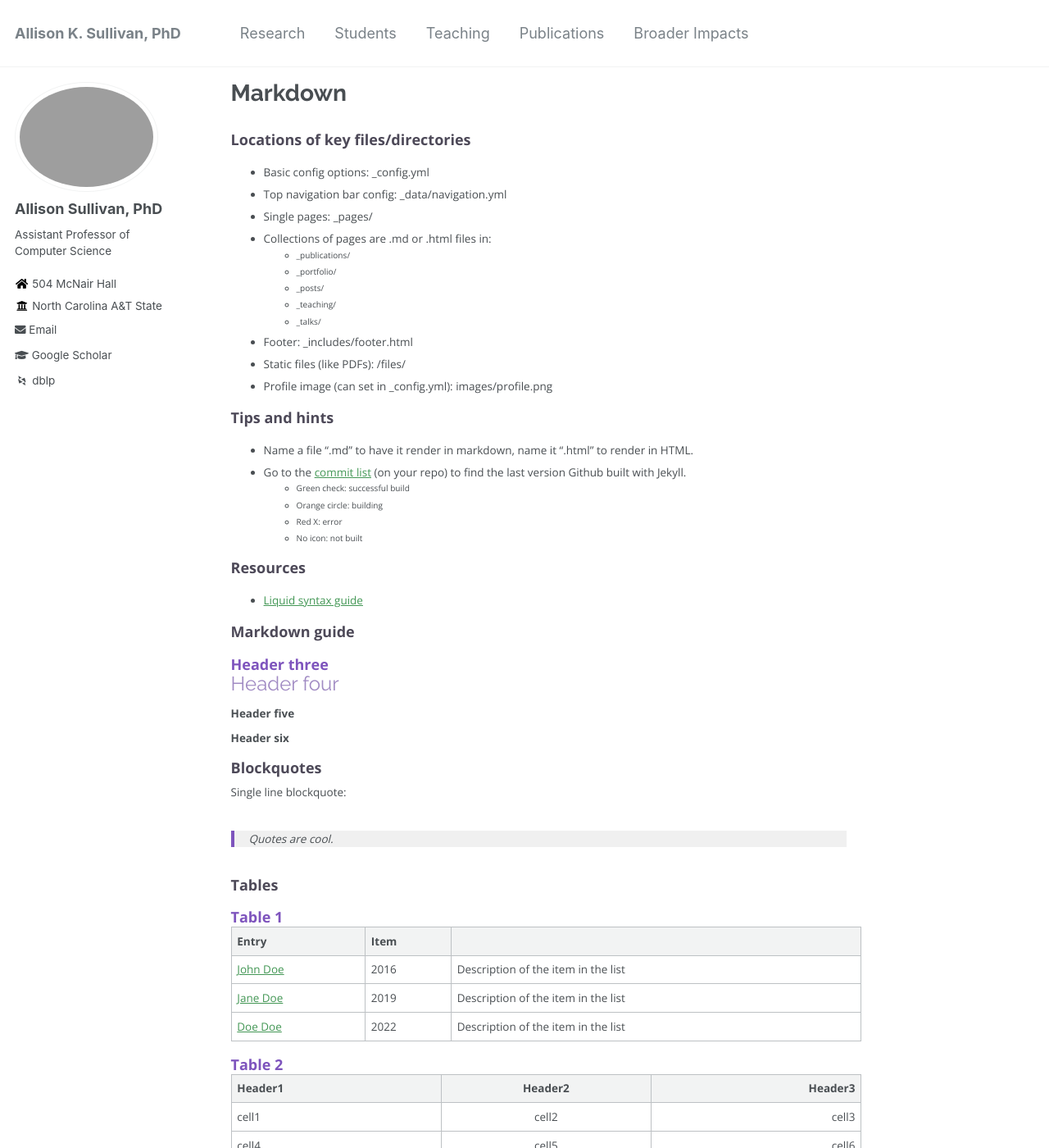
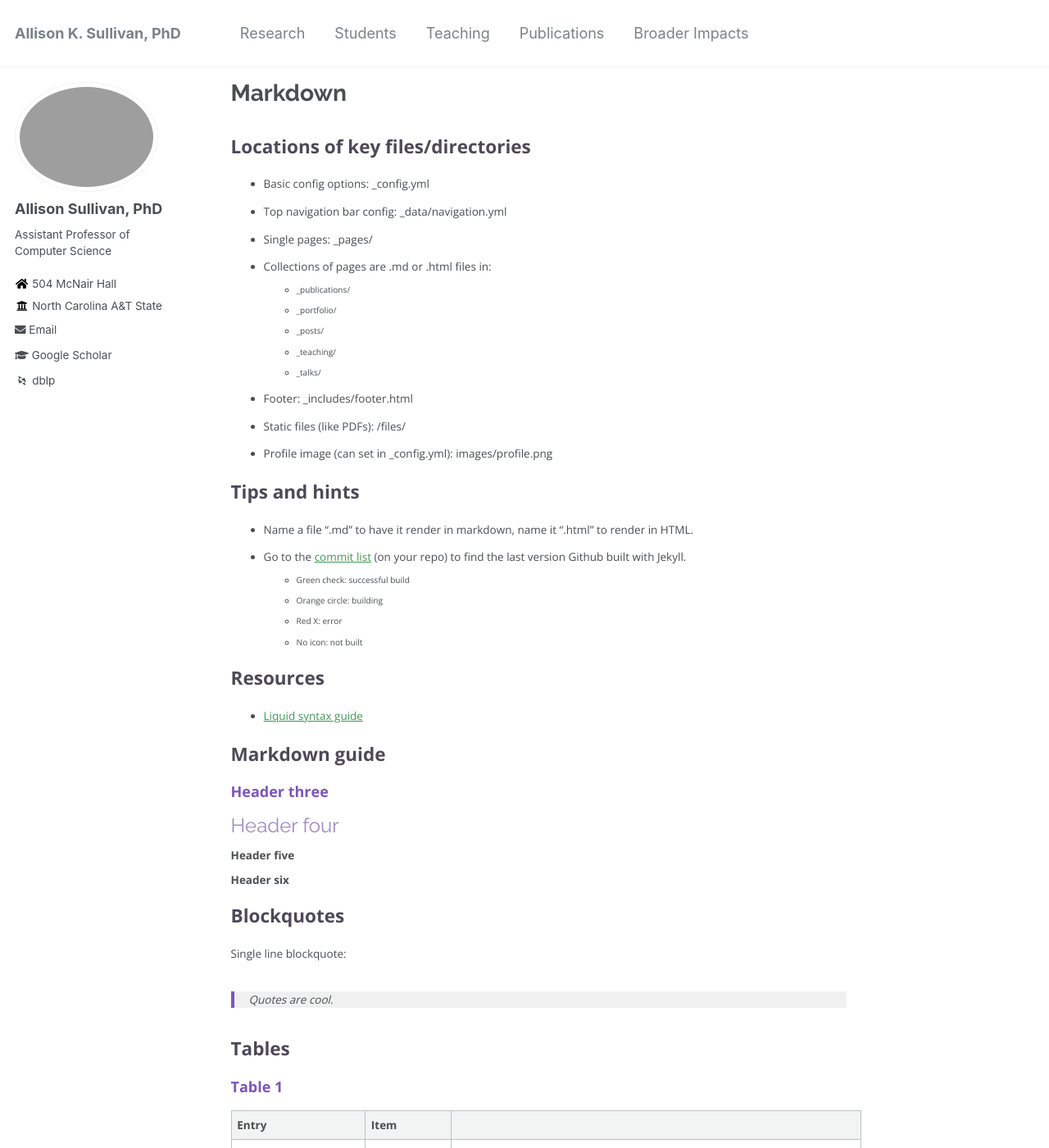
Before and after one commit to Allisonius/allisonius.github.io, a Jekyll site: the page built from _pages/markdown.md, in a window 1280 px wide and 1400 px high. Shown: the whole window at 82% size. Built offline with Jekyll 4.4.1, drawn with Linux system fonts in a browser that asks for light colours; some web fonts are replaced.

Commit message:
Update _page.scss

```diff
--- a/_sass/_page.scss
+++ b/_sass/_page.scss
@@ -53,7 +53,7 @@
 .page__content {
 
      h3 {
-        margin-bottom: 0em;
+        margin-bottom: 1em;
     color: #7e54bd;
   }
 
@@ -67,12 +67,14 @@
 
 
   h2 {
-     font-size: $type-size-5;
+     margin-bottom: 1em;
+     font-size: $type-size-4;
      color: #4d4958;
 
   }
 
   p, li, dl {
+     margin-top: 1em;
     font-size: $type-size-6;
      text-align: justify;
   }
```
